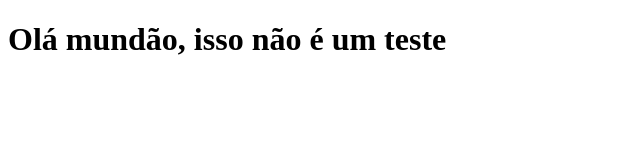
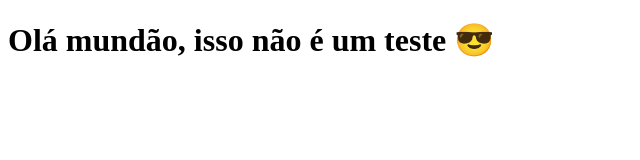
Before and after one commit to marc-alves/tabnews-clone, a Next.js app: page / in a window 1280 px wide. Shown: the top 160 px of the page, without its empty margins (0-640 px from the left). Built offline with nearby package versions, Linux system fonts and the light colour scheme.

Commit message:
emoji adicionado a frase

```diff
--- a/pages/index.js
+++ b/pages/index.js
@@ -1,5 +1,5 @@
 function Home () {
-    return <h1> Olá mundão, isso não é um teste </h1>
+    return <h1> Olá mundão, isso não é um teste 😎 </h1>
 }
 
 export default Home;
```
